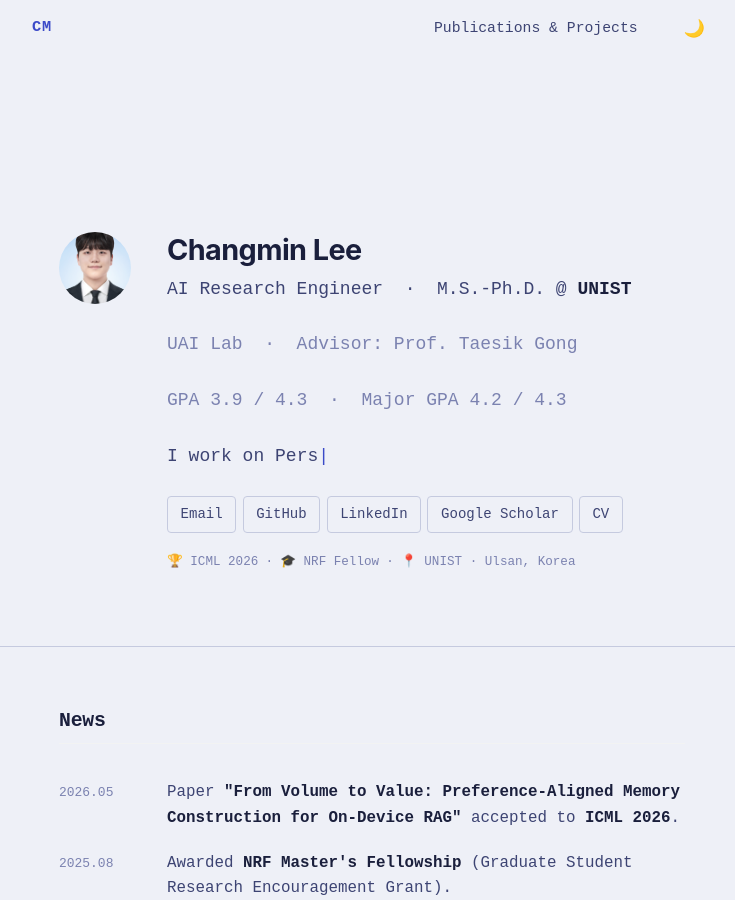
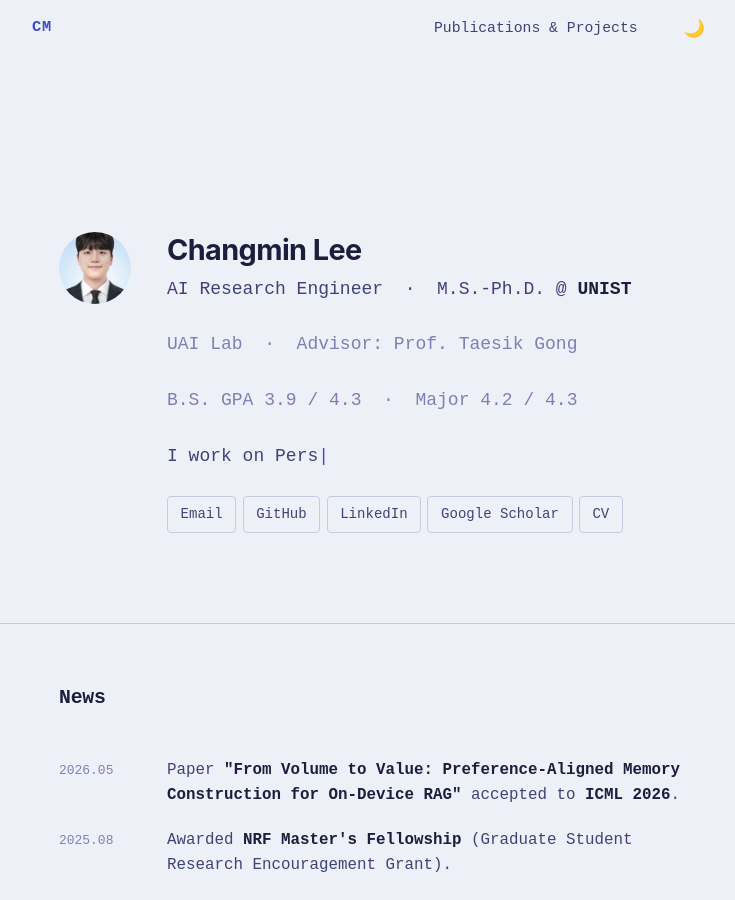
Before and after one commit to CkdalsKong/CkdalsKong.github.io, a Jekyll site: the page built from _pages/about.md, in a window 1280 px wide and 900 px high. Shown: the whole window, without its empty margins (268-1003 px from the left). Built offline with Jekyll 4.4.1, drawn with Linux system fonts in a browser that asks for light colours; a script bundle is joined from its source files by our own code; library files that are not in the unit come from our copies.

Commit message:
Fix dark mode toggle conflict, clean up hero profile section

```diff
--- a/_includes/masthead.html
+++ b/_includes/masthead.html
@@ -11,7 +11,7 @@
         {% endif %}
       {% endfor %}
     </nav>
-    <button class="theme-toggle" id="theme-toggle" aria-label="Toggle theme" title="Toggle light/dark mode">
+    <button class="theme-toggle" id="cm-theme-toggle" aria-label="Toggle theme" title="Toggle light/dark mode">
       <span class="theme-toggle__icon">🌙</span>
     </button>
     <button class="site-header__menu-btn" id="menu-toggle" aria-label="Toggle menu">
@@ -35,7 +35,7 @@
   const header  = document.getElementById('site-header');
   const menuBtn = document.getElementById('menu-toggle');
   const mobileNav = document.getElementById('mobile-nav');
-  const themeBtn  = document.getElementById('theme-toggle');
+  const themeBtn  = document.getElementById('cm-theme-toggle');
   const icon = themeBtn.querySelector('.theme-toggle__icon');
 
   // sync icon on load
--- a/_pages/about.md
+++ b/_pages/about.md
@@ -16,7 +16,7 @@
         <h1>Changmin Lee</h1>
         <p class="hero-subtitle">AI Research Engineer &nbsp;·&nbsp; M.S.-Ph.D. @ <strong>UNIST</strong></p>
         <p class="hero-lab">UAI Lab &nbsp;·&nbsp; Advisor: Prof. Taesik Gong</p>
-        <p class="hero-gpa">GPA 3.9 / 4.3 &nbsp;·&nbsp; Major GPA 4.2 / 4.3</p>
+        <p class="hero-gpa">B.S. GPA 3.9 / 4.3 &nbsp;·&nbsp; Major 4.2 / 4.3</p>
         <p class="typed-wrapper">
           I work on <span class="typed-text"></span><span class="typed-cursor">|</span>
         </p>
@@ -26,11 +26,6 @@
           <a class="btn-link" href="https://www.linkedin.com/in/changmin0lee/" target="_blank" rel="noopener noreferrer">LinkedIn</a>
           <a class="btn-link" href="/scholar">Google Scholar</a>
           <a class="btn-link" href="/files/CV.pdf">CV</a>
-        </div>
-        <div class="hero-badges">
-          <span class="hero-badge">🏆 ICML 2026</span>
-          <span class="hero-badge">🎓 NRF Fellow</span>
-          <span class="hero-badge badge-blue">📍 UNIST · Ulsan, Korea</span>
         </div>
       </div>
     </div>
```
